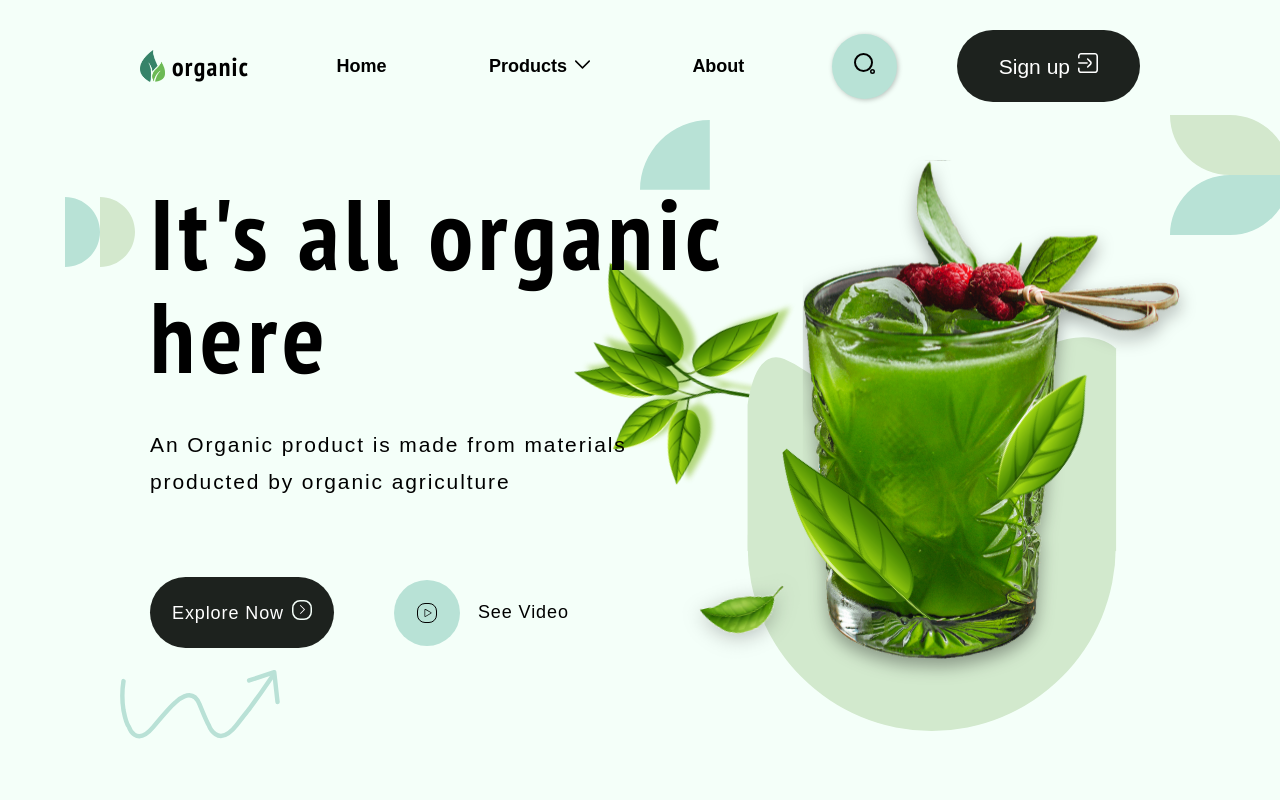
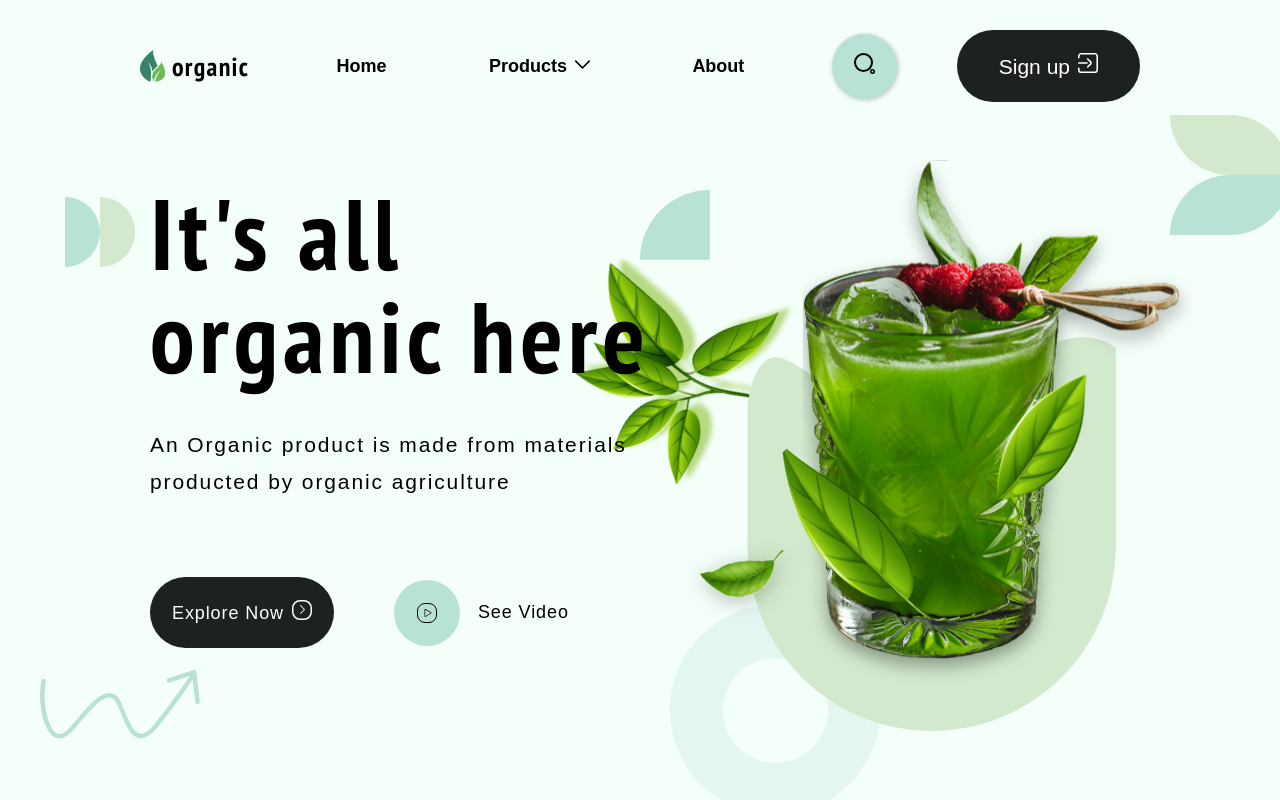
Before and after one commit to farhad-gh-dev/organic, a React (Create React App) app: page / in a window 1280 px wide. Shown: the top 800 px of the page. Built offline with nearby package versions, Linux system fonts and the light colour scheme; a web font is replaced by a local one.

Commit message:
fixed header responsiveness

```diff
--- a/src/components/Graphics/_graphics.scss
+++ b/src/components/Graphics/_graphics.scss
@@ -2,7 +2,7 @@
   position: absolute;
   top: 0;
   left: 0;
-  width: 100vw;
+  width: 100%;
   height: 100vh;
   z-index: 0;
 
@@ -36,11 +36,15 @@
   .graphic-2 {
     display: none;
     position: absolute;
-    top: 15vh;
-    left: 50vw;
+    top: 190px;
+    left: 55%;
 
-    @include md-size {
-      display: block;
+    @include lg-size {
+      display: unset;
+    }
+
+    @include lg-size {
+      left: 50%;
     }
 
     svg {
--- a/src/components/Header/Header.tsx
+++ b/src/components/Header/Header.tsx
@@ -32,7 +32,6 @@ const Header: React.FC = () => {
             An Organic product is made from materials producted by organic
             agriculture
           </p>
-        </div>
 
           <div className="buttons-container position-relative d-flex">
             <div className="explore-button">
@@ -63,6 +62,7 @@ const Header: React.FC = () => {
           </div>
         </div>
       </div>
+    </div>
   );
 };
 
--- a/src/components/Header/_header.scss
+++ b/src/components/Header/_header.scss
@@ -3,14 +3,38 @@
   padding: 0 0 0 19px;
   margin: 35px 0 0;
 
+  @include sm-size {
+    padding: 0 20px 0 40px;
+    margin: 25px 0 30px;
+  }
+
   @include md-size {
+    padding: 0 40px 0 60px;
+    margin-bottom: 80px;
+  }
+
+  @include lg-size {
+    padding: 0 10px 0 25px;
+    margin-bottom: 90px;
+  }
+
+  @include xl-size {
     padding: 0 75px 0 65px;
-    margin: 25px 0 90px;
+  }
+
+  @include xxl-size {
+    max-width: 1700px;
+    margin: 25px auto 90px;
   }
 
   .header-container {
     padding: 0 0 25px 0px;
-    @include md-size {
+
+    @include lg-size {
+      padding: 30px 0 65px 55px;
+    }
+
+    @include xl-size {
       padding: 40px 0 65px 85px;
     }
 
@@ -18,21 +42,29 @@
       position: absolute;
       z-index: 0;
 
-      @include md-size {
+      @include lg-size {
         height: 100%;
-        width: 50%;
-        text-align: center;
+      }
+
+      @include xl-size {
+        text-align: right;
       }
 
       svg {
-        position: absolute;
-        right: 0;
         height: 235px;
         width: 262px;
 
+        @include sm-size {
+          height: 350px;
+          width: auto;
+        }
+
         @include md-size {
+          height: 450px;
+        }
+
+        @include lg-size {
           height: inherit !important;
-          width: auto;
         }
       }
 
@@ -42,19 +74,30 @@
         left: 12%;
         z-index: -100;
 
-        @include md-size {
-          bottom: -12%;
-          left: 25%;
+        @include sm-size {
+          bottom: -15%;
+          left: 15%;
+        }
+
+        @include xl-size {
+          bottom: -15%;
+          left: 18%;
         }
 
         svg {
           width: 105px;
           height: auto;
 
+          @include sm-size {
+            width: 135px;
+          }
+
           @include md-size {
+            width: 175px;
+          }
+
+          @include lg-size {
             width: 210px;
-            height: inherit !important;
-            width: auto;
           }
 
           path {
@@ -65,29 +108,36 @@
     }
 
     .text-area {
-      max-width: 300px;
+      width: 100%;
       padding-top: 125px;
       z-index: 100;
 
-      @include md-size {
-        max-width: 600px;
+      @include sm-size {
+        padding-top: 150px;
+      }
+
+      @include lg-size {
         padding-top: 0;
       }
 
       .half-circles {
         top: 24px;
 
-        @include md-size {
+        @include lg-size {
           top: 55px;
         }
 
         svg {
           height: 44px;
-          width: 22px;
+          width: auto;
 
-          @include md-size {
+          @include lg-size {
+            height: 50px;
+          }
+
+          @include xl-size {
             height: 70px;
-            width: 35px;
+            width: auto;
           }
         }
         .graphic-1 {
@@ -102,6 +152,14 @@
         }
       }
 
+      .title,
+      .description {
+        max-width: 300px;
+        @include lg-size {
+          max-width: 600px;
+        }
+      }
+
       .title {
         position: relative;
         font-size: 50px;
@@ -109,8 +167,13 @@
         margin-bottom: 24px;
         padding-right: 20px;
 
-        @include md-size {
-          padding-right: 0;
+        @include lg-size {
+          padding-right: 50px;
+          line-height: 95px;
+          font-size: 75px;
+        }
+
+        @include xl-size {
           line-height: 103px;
           font-size: 100px;
           margin-bottom: 38px;
@@ -125,27 +188,31 @@
         margin-bottom: 35px;
         padding-left: 10px;
 
-        @include md-size {
+        @include lg-size {
           font-size: 21px;
           line-height: 37px;
+          padding-right: 100px;
+          margin-bottom: 77px;
+          padding-left: 0px;
+        }
+
+        @include xl-size {
           padding-right: 50px;
-          margin-bottom: 77px;
-          padding-left: 0;
-        }
         }
       }
 
       .buttons-container {
         position: relative;
+        max-width: 360px;
         justify-content: space-between;
         padding-right: 40px;
         z-index: 100;
 
-      @include md-size {
+        @include lg-size {
+          max-width: 595px;
           justify-content: unset;
           padding: 0;
           margin-bottom: 18px;
-        width: 595px;
         }
 
         .explore-button {
@@ -155,7 +222,7 @@
             padding: 16px;
             font-size: 16px;
 
-          @include md-size {
+            @include lg-size {
               padding: 23px 22px;
               font-size: 18px;
             }
@@ -164,7 +231,7 @@
               margin-top: 5px;
               letter-spacing: 0.05em;
 
-            @include md-size {
+              @include lg-size {
                 margin-top: 3px;
               }
             }
@@ -182,12 +249,12 @@
           align-items: center;
           margin-top: 33px;
 
-        @include md-size {
+          @include lg-size {
             margin-top: 0;
           }
 
           button {
-          @include md-size {
+            @include lg-size {
               margin-left: 60px;
               align-items: center;
             }
@@ -197,7 +264,7 @@
               background-color: $primary_green;
               border-radius: 100%;
 
-            @include md-size {
+              @include lg-size {
                 padding: 23px;
               }
 
@@ -205,7 +272,7 @@
                 width: 15px;
                 height: 15px;
 
-              @include md-size {
+                @include lg-size {
                   width: 20px;
                   height: 20px;
                 }
@@ -216,7 +283,7 @@
               letter-spacing: 0.05em;
               margin-left: 9px;
 
-            @include md-size {
+              @include lg-size {
                 font-size: 18px;
                 margin-left: 18px;
               }
@@ -229,8 +296,17 @@
           left: -10px;
 
           @include md-size {
+            bottom: -45px;
+            left: -45px;
+          }
+
+          @include lg-size {
+            bottom: -60px;
+          }
+
+          @include xl-size {
             bottom: -95px;
-          left: -30px;
+            left: -110px;
           }
 
           svg {
@@ -238,13 +314,17 @@
             height: auto;
 
             @include md-size {
+              width: 100px;
+            }
+
+            @include xl-size {
               width: 160px;
             }
 
             path {
               stroke-width: 3px;
 
-            @include md-size {
+              @include xl-size {
                 stroke-width: 2px;
               }
             }
@@ -252,21 +332,30 @@
         }
 
         .buttons-graphic-2 {
-        top: -22px;
-        right: 35px;
+          top: -13px;
+          right: 25px;
           @include drop-shadow(0, 1px, 3px, rgba(0, 0, 0, 0.25));
           transform: rotate(-13.99deg);
 
-        @include md-size {
-          top: 18px;
+          @include sm-size {
+            right: -30px;
+          }
+
+          @include lg-size {
+            top: -30px;
+            right: 50px;
+            @include drop-shadow(0, 4px, 10px, rgba(0, 0, 0, 0.25));
+          }
+
+          @include xl-size {
+            top: -18px;
             right: -45px;
-          @include drop-shadow(0, 4px, 10px, rgba(0, 0, 0, 0.25));
           }
 
           .graphic-element {
             width: 40px;
 
-          @include md-size {
+            @include lg-size {
               width: 88px;
             }
           }
@@ -274,3 +363,4 @@
       }
     }
   }
+}
```
Also changed, not shown: src/index.tsx (+10 -10 lines). Lines whose indentation alone changed are shown as unchanged.
